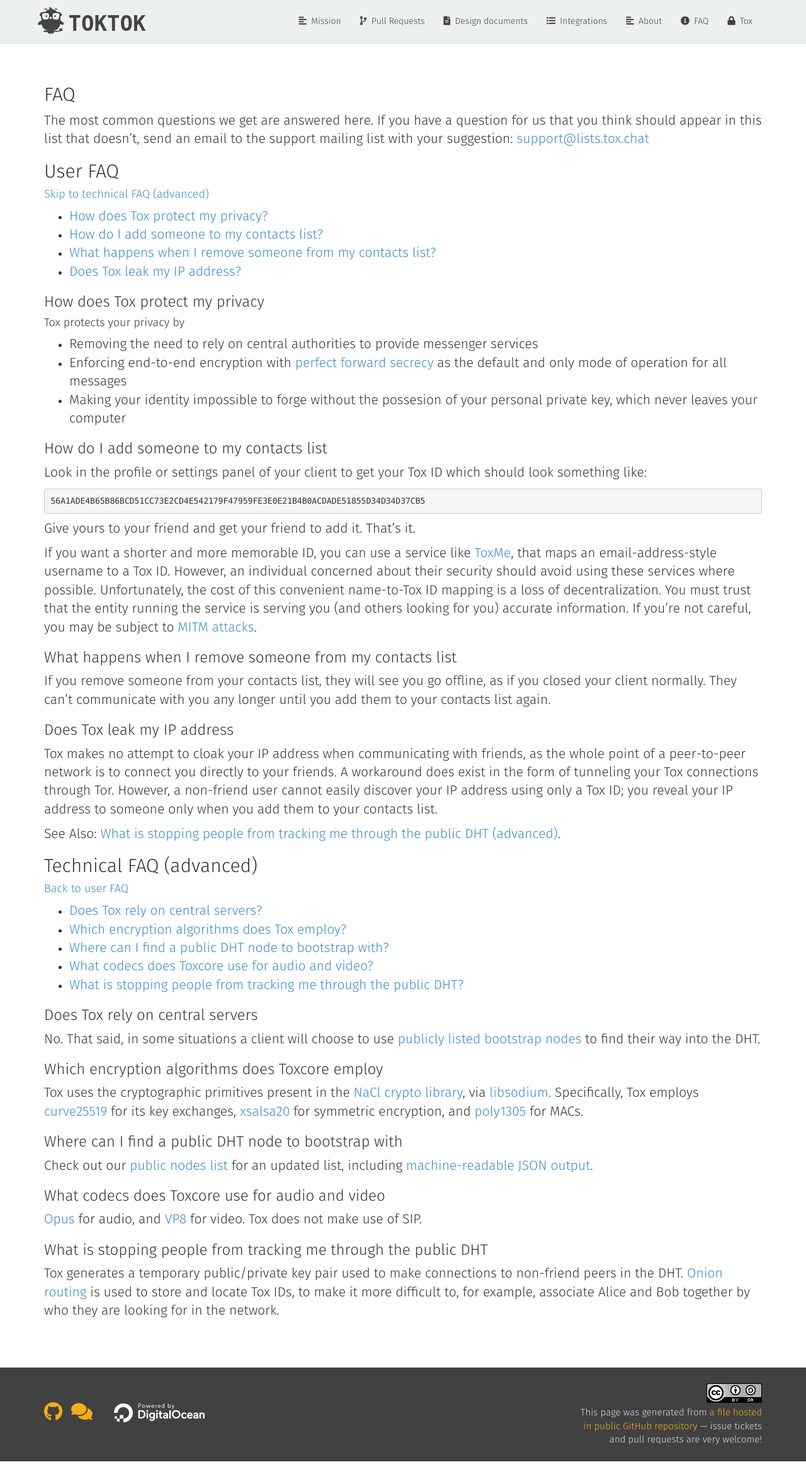
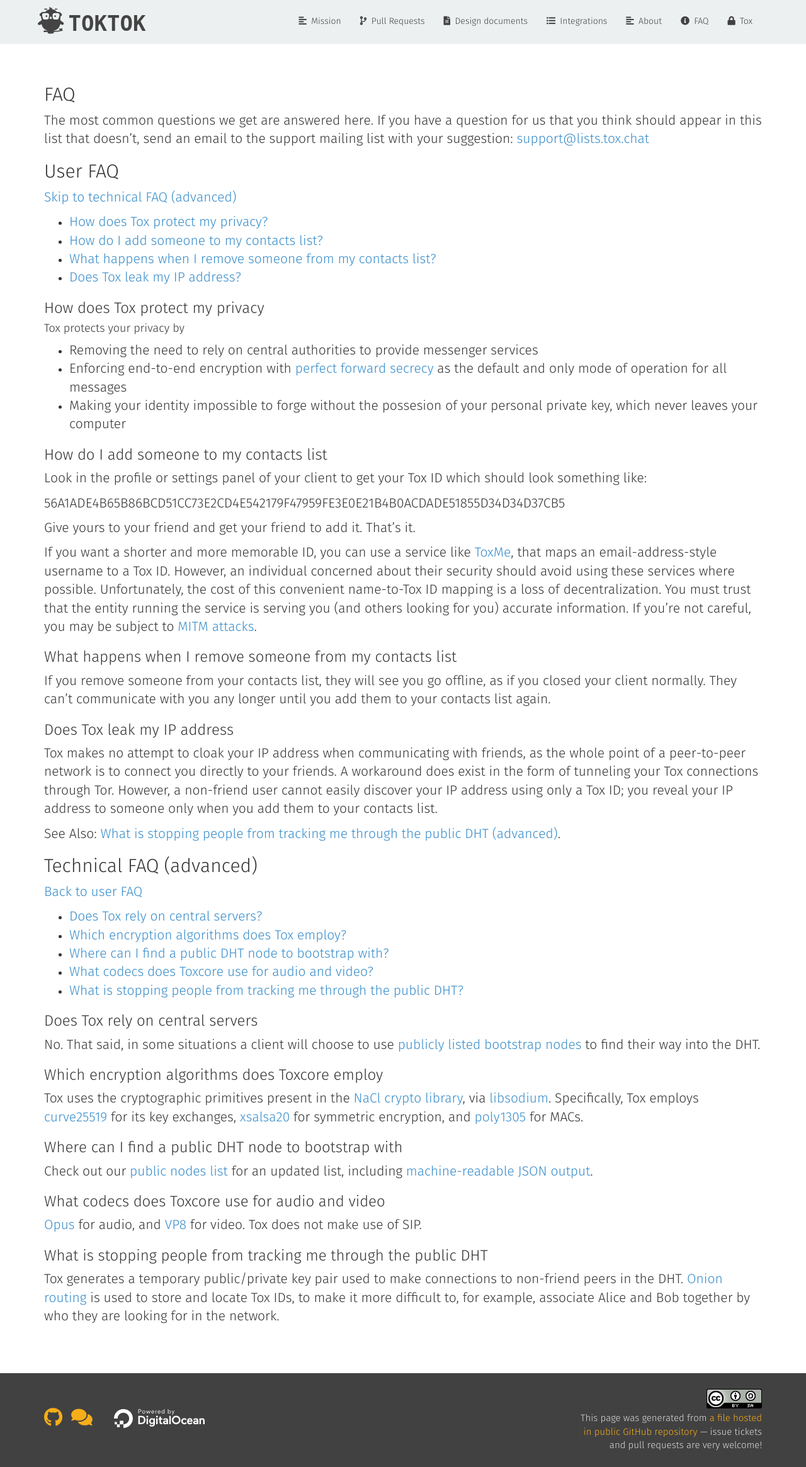
Before and after one commit to TokTok/website, a Jekyll site: the page built from toktok/faq.md, in a window 1280 px wide. Shown: the whole page at 63% size. Built offline with Jekyll 4.4.1, drawn with Linux system fonts in a browser that asks for light colours; nearby versions of some CDN libraries.

Commit message:
silly travis rules

```diff
--- a/toktok/faq.md
+++ b/toktok/faq.md
@@ -14,7 +14,7 @@ suggestion: [support@lists.tox.chat](mailto:support@lists.tox.chat)
 
 # User FAQ
 
-### [Skip to technical FAQ (advanced)](#technical-faq-advanced)
+[Skip to technical FAQ (advanced)](#technical-faq-advanced)
 
 -   [How does Tox protect my privacy?](#how-does-tox-protect-my-privacy)
 -   [How do I add someone to my contacts list?](#how-do-i-add-someone-to-my-contacts-list)
@@ -37,7 +37,7 @@ personal private key, which never leaves your computer
 Look in the profile or settings panel of your client to get your Tox ID
 which should look something like:
 
-    56A1ADE4B65B86BCD51CC73E2CD4E542179F47959FE3E0E21B4B0ACDADE51855D34D34D37CB5
+56A1ADE4B65B86BCD51CC73E2CD4E542179F47959FE3E0E21B4B0ACDADE51855D34D34D37CB5
 
 Give yours to your friend and get your friend to add it. That's it.
 
@@ -70,7 +70,7 @@ See Also: [What is stopping people from tracking me through the public DHT (adva
 
 # Technical FAQ (advanced)
 
-### [Back to user FAQ](#user-faq)
+[Back to user FAQ](#user-faq)
 
 -   [Does Tox rely on central servers?](#does-tox-rely-on-central-servers)
 -   [Which encryption algorithms does Tox employ?](#which-encryption-algorithms-does-toxcore-employ)
```
